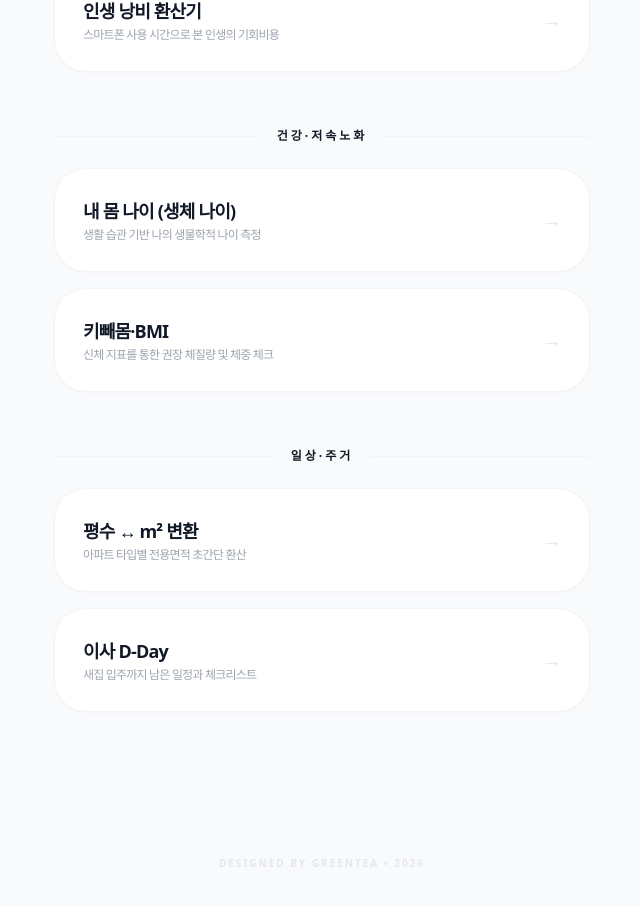
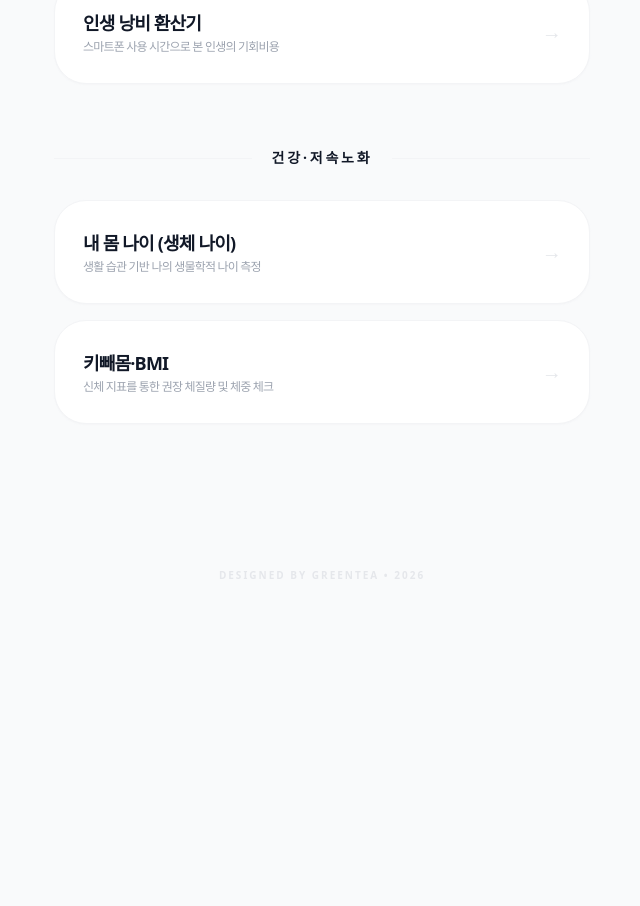
Before and after one commit to greentea2417/semogye-calculator, a Next.js app: page /life in a window 1280 px wide. Shown: the part 432-1338 px from the top of the page, without its empty margins (318-958 px from the left). After the commit the page ends 1079 px from the top, so only its background shows below. Built offline with nearby package versions, Linux system fonts and the light colour scheme; a web font is replaced by a local one.

Commit message:
design: 카테고리 폰트 강화 및 대출 섹션 분리, 404 에러 수정

```diff
--- a/app/business/page.tsx
+++ b/app/business/page.tsx
@@ -8,6 +8,11 @@ const BUSINESS_TOOLS = [
     tools: [
       { title: "주휴수당 계산기", description: "알바생 급여 산정 및 법정 수당 체크", href: "/holiday-pay" },
       { title: "4대보험 계산기 (사업주)", description: "사업주 부담분 포함 총 노무비 계산", href: "/employer-insurance" },
+    ],
+  },
+  {
+    category: "금융·대출", // 대출 섹션 독립
+    tools: [
       { title: "대출부담률 계산기", description: "월 소득 대비 원리금 상환 비율(DSR) 체크", href: "/loan-ratio" },
     ],
   },
@@ -31,18 +36,18 @@ const BUSINESS_TOOLS = [
 export default function BusinessPage() {
   return (
     <main className="max-w-xl mx-auto px-5 py-16 space-y-16">
-      <section className="space-y-2 text-center"> {/* 대제목도 가운데 정렬 */}
+      <section className="space-y-2 text-center">
         <h1 className="text-3xl font-black text-gray-900 tracking-tighter">비즈니스·금융</h1>
         <p className="text-sm text-gray-400 font-medium">직장인부터 프리랜서까지, 정교한 정산 도구</p>
       </section>
 
-      <div className="space-y-14"> {/* 섹션 간 간격을 조금 더 넓힘 */}
+      <div className="space-y-16">
         {BUSINESS_TOOLS.map((group, idx) => (
-          <section key={idx} className="space-y-6">
-            {/* 카테고리 제목: 가운데 정렬 + 크기 확대 + 색상 강화 */}
-            <div className="flex items-center space-x-4">
+          <section key={idx} className="space-y-8">
+            {/* 카테고리 헤더: 폰트 크기 키우고(sm) 더 두껍게(black) 수정 */}
+            <div className="flex items-center space-x-5">
               <div className="h-[1px] flex-1 bg-gray-100"></div>
-              <span className="text-xs font-black text-gray-900 uppercase tracking-[0.25em]">
+              <span className="text-sm font-black text-gray-900 uppercase tracking-[0.2em]">
                 {group.category}
               </span>
               <div className="h-[1px] flex-1 bg-gray-100"></div>
--- a/app/life/page.tsx
+++ b/app/life/page.tsx
@@ -7,21 +7,15 @@ const LIFE_TOOLS = [
     category: "학업·자기계발",
     tools: [
       { title: "학점 계산기", description: "과목별 성적 입력 후 평균 평점 확인", href: "/life/gpa" },
+      // 404 방지를 위해 정확한 경로 확인 (프로젝트 구조가 /app/life/... 라면 아래 경로가 맞습니다)
       { title: "인생 낭비 환산기", description: "스마트폰 사용 시간으로 본 인생의 기회비용", href: "/life/waste-time" },
     ],
   },
   {
-    category: "건강·저속노화", // 키워드 트렌드에 맞춰 카테고리명 살짝 변경
+    category: "건강·저속노화",
     tools: [
       { title: "내 몸 나이 (생체 나이)", description: "생활 습관 기반 나의 생물학적 나이 측정", href: "/life/body-age" },
       { title: "키빼몸·BMI", description: "신체 지표를 통한 권장 체질량 및 체중 체크", href: "/life/bmi" },
-    ],
-  },
-  {
-    category: "일상·주거",
-    tools: [
-      { title: "평수 ↔ m² 변환", description: "아파트 타입별 전용면적 초간단 환산", href: "/life/unit-conv" },
-      { title: "이사 D-Day", description: "새집 입주까지 남은 일정과 체크리스트", href: "/life/moving-day" },
     ],
   },
 ];
@@ -34,12 +28,13 @@ export default function LifePage() {
         <p className="text-sm text-gray-400 font-medium">일상의 가치를 숫자로 환산하는 도구</p>
       </section>
 
-      <div className="space-y-14">
+      <div className="space-y-16">
         {LIFE_TOOLS.map((group, idx) => (
-          <section key={idx} className="space-y-6">
-            <div className="flex items-center space-x-4">
+          <section key={idx} className="space-y-8">
+            {/* 비즈니스와 동일하게 text-sm + font-black으로 강화 */}
+            <div className="flex items-center space-x-5">
               <div className="h-[1px] flex-1 bg-gray-100"></div>
-              <span className="text-xs font-black text-gray-900 uppercase tracking-[0.25em]">
+              <span className="text-sm font-black text-gray-900 uppercase tracking-[0.2em]">
                 {group.category}
               </span>
               <div className="h-[1px] flex-1 bg-gray-100"></div>
```
